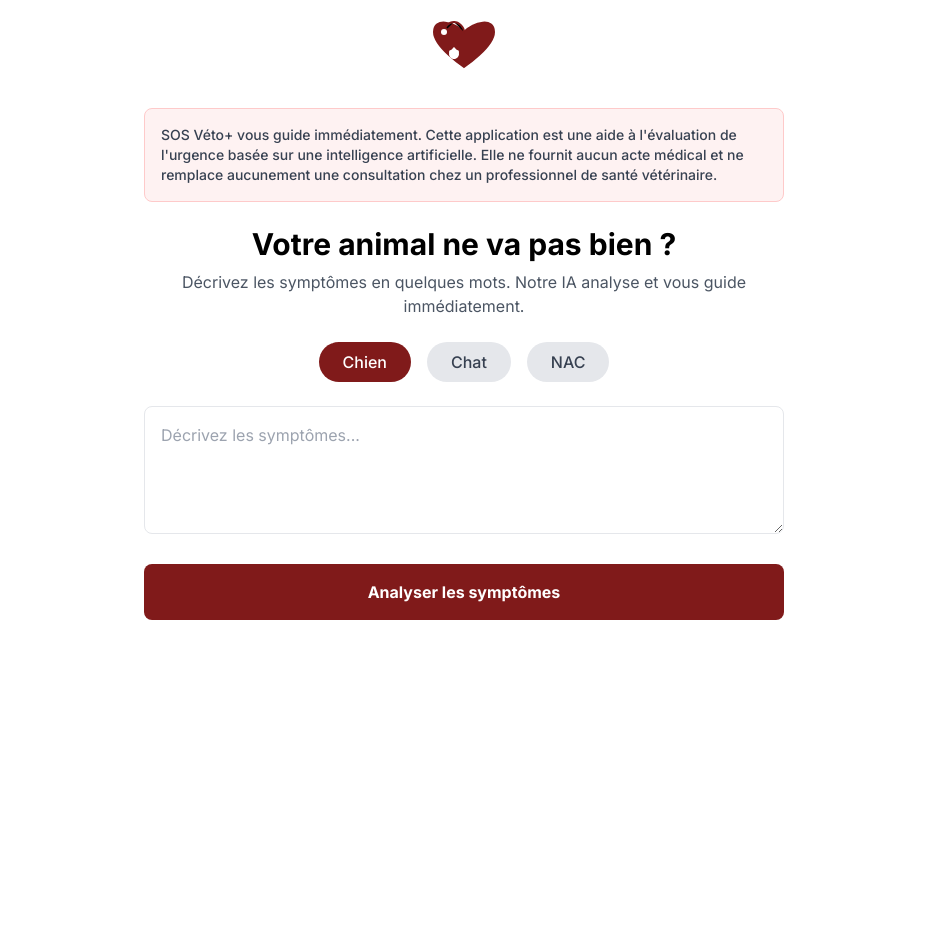
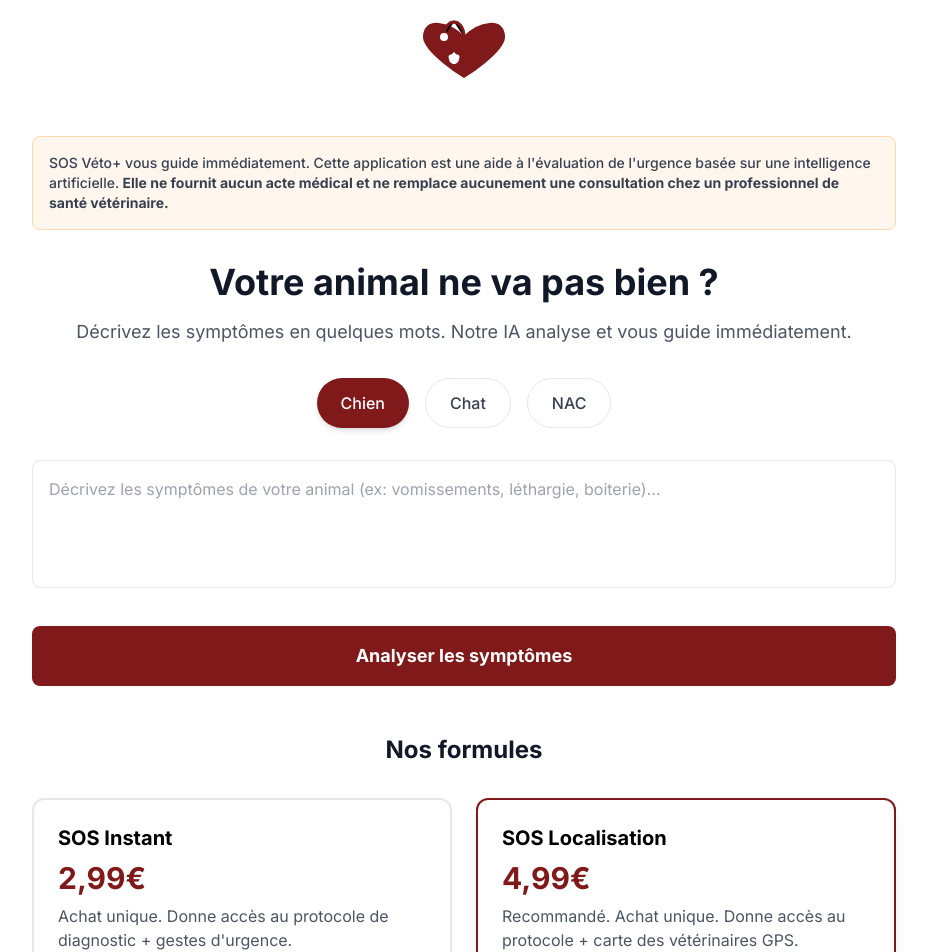
Before and after one commit to ericclavaizolle-arch/sosveto-Mistral, a Next.js app: page / in a window 1280 px wide. Shown: the part 20-972 px from the top of the page, without its empty margins (176-1103 px from the left). Before the commit the page ends 800 px from the top, so only its background shows below. Built offline with nearby package versions, Linux system fonts and the light colour scheme.

Commit message:
Update page.tsx

```diff
--- a/app/page.tsx
+++ b/app/page.tsx
@@ -1,65 +1,156 @@
-"use client";import { useState } from 'react';
+"use client";
+import { useState } from 'react';
 import Head from 'next/head';
 
+// Logo SVG (stéthoscope + cœur + empreinte de patte)
 const Logo = () => (
-  <svg width="120" height="80" viewBox="0 0 120 80" className="mx-auto mb-4">
-    <path d="M60 20C50 10 30 5 30 20C30 35 60 55 60 55C60 55 90 35 90 20C90 5 70 10 60 20Z" fill="#801A1A" stroke="#801A1A" strokeWidth="2"/>
-    <path d="M50 35C48 37 45 40 45 42C45 45 48 47 50 47C52 47 55 45 55 42C55 40 52 37 50 35Z" fill="white"/>
-    <circle cx="47" cy="40" r="2" fill="white"/>
-    <circle cx="53" cy="40" r="2" fill="white"/>
-    <circle cx="50" cy="44" r="2" fill="white"/>
-    <path d="M60 20C60 15 55 10 50 10" stroke="#801A1A" strokeWidth="2" strokeLinecap="round"/>
-    <path d="M50 10C45 10 40 15 40 20" stroke="#801A1A" strokeWidth="2" strokeLinecap="round"/>
-    <circle cx="40" cy="20" r="5" fill="#801A1A"/>
-    <circle cx="40" cy="20" r="3" fill="white"/>
+  <svg width="150" height="100" viewBox="0 0 150 100" className="mx-auto mb-6">
+    {/* Cœur */}
+    <path d="M75 25 C60 10, 35 5, 35 25 C35 40, 75 65, 75 65 C75 65, 115 40, 115 25 C115 5, 90 10, 75 25 Z" fill="#801A1A" stroke="#801A1A" strokeWidth="2"/>
+    {/* Empreinte de patte dans le cœur */}
+    <path d="M65 40 C63 42, 60 45, 60 47 C60 50, 63 52, 65 52 C67 52, 70 50, 70 47 C70 45, 67 42, 65 40 Z" fill="white"/>
+    <circle cx="62" cy="45" r="2.5" fill="white"/>
+    <circle cx="68" cy="45" r="2.5" fill="white"/>
+    <circle cx="65" cy="49" r="2.5" fill="white"/>
+    {/* Tube du stéthoscope */}
+    <path d="M75 25 C75 15, 70 10, 65 10" stroke="#801A1A" strokeWidth="3" strokeLinecap="round"/>
+    <path d="M65 10 C60 10, 55 15, 55 25" stroke="#801A1A" strokeWidth="3" strokeLinecap="round"/>
+    {/* Tête du stéthoscope */}
+    <circle cx="55" cy="25" r="6" fill="#801A1A"/>
+    <circle cx="55" cy="25" r="4" fill="white"/>
   </svg>
 );
 
+// Disclaimer (encadré rouge/orange clair)
 const Disclaimer = () => (
-  <div className="bg-red-50 border border-red-200 rounded-lg p-4 mb-6 text-sm text-gray-700">
-    <p className="font-medium">
-      SOS Véto+ vous guide immédiatement. Cette application est une aide à l'évaluation de l'urgence basée sur une intelligence artificielle. Elle ne fournit aucun acte médical et ne remplace aucunement une consultation chez un professionnel de santé vétérinaire.
+  <div className="bg-orange-50 border border-orange-200 rounded-lg p-4 mb-8">
+    <p className="text-sm text-gray-700 font-medium">
+      SOS Véto+ vous guide immédiatement. Cette application est une aide à l'évaluation de l'urgence basée sur une intelligence artificielle.
+      <strong> Elle ne fournit aucun acte médical et ne remplace aucunement une consultation chez un professionnel de santé vétérinaire.</strong>
     </p>
+  </div>
+);
+
+// Boutons pour choisir l'animal
+const AnimalSelector = ({ selected, onSelect }: { selected: string; onSelect: (animal: string) => void }) => {
+  const animals = ["Chien", "Chat", "NAC"];
+  return (
+    <div className="flex justify-center gap-4 mb-8">
+      {animals.map((animal) => (
+        <button
+          key={animal}
+          onClick={() => onSelect(animal)}
+          className={`px-6 py-3 rounded-full font-medium transition-all ${
+            selected === animal
+              ? "bg-[#801A1A] text-white shadow-md"
+              : "bg-white text-gray-700 border border-gray-200 hover:border-gray-300"
+          }`}
+        >
+          {animal}
+        </button>
+      ))}
+    </div>
+  );
+};
+
+// Zone de texte pour les symptômes
+const SymptomInput = ({ value, onChange }: { value: string; onChange: (value: string) => void }) => (
+  <textarea
+    value={value}
+    onChange={(e) => onChange(e.target.value)}
+    placeholder="Décrivez les symptômes de votre animal (ex: vomissements, léthargie, boiterie)..."
+    className="w-full p-4 border border-gray-200 rounded-lg mb-8 h-32 resize-none focus:outline-none focus:ring-2 focus:ring-[#801A1A]"
+  />
+);
+
+// Bouton d'analyse
+const ActionButton = () => (
+  <button className="w-full bg-[#801A1A] text-white py-4 rounded-lg font-bold text-lg hover:bg-red-800 transition-all mb-12">
+    Analyser les symptômes
+  </button>
+);
+
+// Carte de tarif
+const PricingCard = ({ title, price, description, isRecommended }: { title: string; price: string; description: string; isRecommended: boolean }) => (
+  <div className={`border-2 rounded-xl p-6 flex flex-col ${isRecommended ? 'border-[#801A1A] bg-white shadow-lg' : 'border-gray-200'}`}>
+    <h3 className="text-xl font-bold mb-2">{title}</h3>
+    <p className="text-3xl font-bold text-[#801A1A] mb-2">{price}</p>
+    <p className="text-gray-600 mb-4 flex-grow">{description}</p>
+    <button className={`w-full py-3 rounded-lg font-bold ${isRecommended ? 'bg-[#801A1A] text-white' : 'bg-gray-100 text-gray-700'}`}>
+      Choisir
+    </button>
   </div>
 );
 
 export default function Home() {
   const [animal, setAnimal] = useState("Chien");
   const [symptoms, setSymptoms] = useState("");
+
+  const pricingPlans = [
+    {
+      title: "SOS Instant",
+      price: "2,99€",
+      description: "Achat unique. Donne accès au protocole de diagnostic + gestes d'urgence.",
+      isRecommended: false,
+    },
+    {
+      title: "SOS Localisation",
+      price: "4,99€",
+      description: "Recommandé. Achat unique. Donne accès au protocole + carte des vétérinaires GPS.",
+      isRecommended: true,
+    },
+    {
+      title: "Mensuel",
+      price: "9,99€/mois",
+      description: "Abonnement. Accès illimité à tous les diagnostics + carte des vétérinaires GPS.",
+      isRecommended: false,
+    },
+    {
+      title: "Annuel",
+      price: "59€/an",
+      description: "Abonnement. Accès illimité à tous les diagnostics + carte des vétérinaires GPS.",
+      isRecommended: false,
+    },
+  ];
+
   return (
     <div className="min-h-screen bg-white">
       <Head>
-        <title>SOS Véto+</title>
+        <title>SOS Véto+ | Diagnostic vétérinaire urgent</title>
+        <meta name="description" content="Décrivez les symptômes de votre animal, notre IA vous guide immédiatement." />
       </Head>
-      <main className="container mx-auto px-4 py-8 max-w-2xl">
+
+      <main className="container mx-auto px-4 py-8 max-w-4xl">
+        {/* Logo */}
         <Logo />
+
+        {/* Disclaimer */}
         <Disclaimer />
-        <h1 className="text-3xl font-bold text-center mb-2">Votre animal ne va pas bien ?</h1>
-        <p className="text-center text-gray-600 mb-6">
-          Décrivez les symptômes en quelques mots. Notre IA analyse et vous guide immédiatement.
-        </p>
-        <div className="flex justify-center gap-4 mb-6">
-          {["Chien", "Chat", "NAC"].map((a) => (
-            <button
-              key={a}
-              onClick={() => setAnimal(a)}
-              className={`px-6 py-2 rounded-full font-medium ${
-                animal === a ? "bg-[#801A1A] text-white" : "bg-gray-200 text-gray-700"
-              }`}
-            >
-              {a}
-            </button>
+
+        {/* Titre et sous-titre */}
+        <div className="text-center mb-8">
+          <h1 className="text-4xl font-bold text-gray-900 mb-4">Votre animal ne va pas bien ?</h1>
+          <p className="text-lg text-gray-600">
+            Décrivez les symptômes en quelques mots. Notre IA analyse et vous guide immédiatement.
+          </p>
+        </div>
+
+        {/* Sélecteur d'animal */}
+        <AnimalSelector selected={animal} onSelect={setAnimal} />
+
+        {/* Zone de texte */}
+        <SymptomInput value={symptoms} onChange={setSymptoms} />
+
+        {/* Bouton d'analyse */}
+        <ActionButton />
+
+        {/* Tarifs */}
+        <h2 className="text-2xl font-bold text-center text-gray-900 mb-8">Nos formules</h2>
+        <div className="grid grid-cols-1 md:grid-cols-2 gap-6">
+          {pricingPlans.map((plan) => (
+            <PricingCard key={plan.title} {...plan} />
           ))}
         </div>
-        <textarea
-          value={symptoms}
-          onChange={(e) => setSymptoms(e.target.value)}
-          placeholder="Décrivez les symptômes..."
-          className="w-full p-4 border rounded-lg mb-6 h-32"
-        />
-        <button className="w-full bg-[#801A1A] text-white py-4 rounded-lg font-bold">
-          Analyser les symptômes
-        </button>
       </main>
     </div>
   );
```
